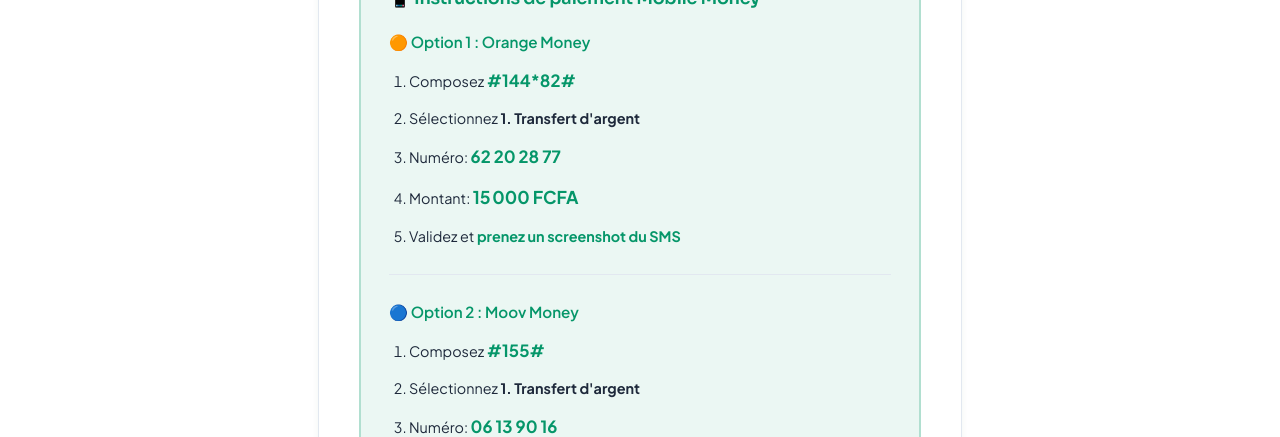
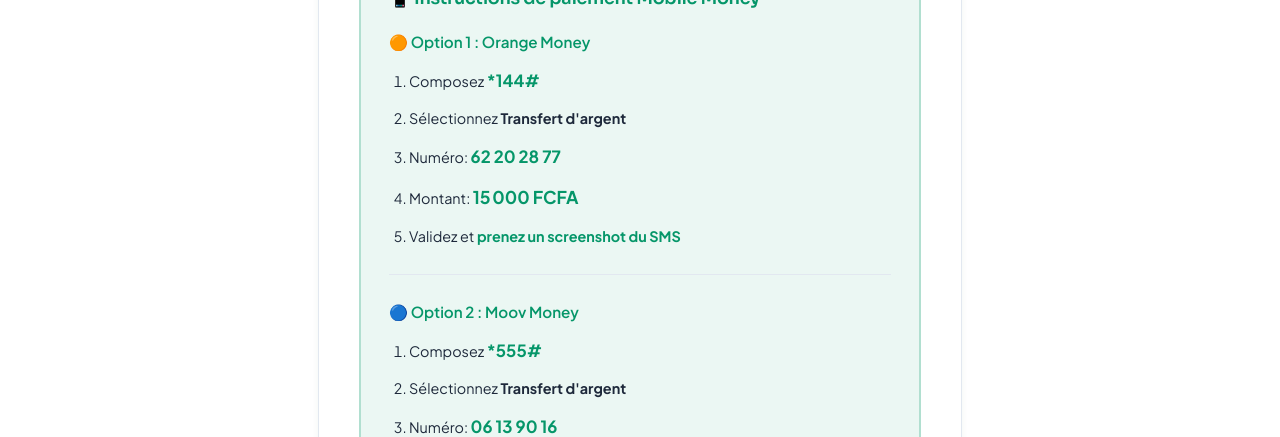
Before and after one commit to zida2/wend-kabre-bf, a Next.js app: page /paiement-ocr in a window 1280 px wide. Shown: the part 515-952 px from the top of the page. Built offline with nearby package versions, Linux system fonts and the light colour scheme; no server answers; the database is empty; sample sign-in values are in the browser's storage.

Commit message:
fix: correction codes USSD Orange et Moov Money
- Orange Money: *144# (au lieu de #144*82#)
- Moov Money: *555# (au lieu de #155#)
- Simplification: 'Transfert d argent' au lieu de '1. Transfert...'

Les codes USSD sont maintenant corrects selon les standards burkinabè

```diff
--- a/src/app/(client)/paiement-ocr/page.js
+++ b/src/app/(client)/paiement-ocr/page.js
@@ -182,10 +182,10 @@
                       fontSize: '0.9rem'
                     }}>
                       <li style={{ marginBottom: '10px' }}>
-                        Composez <strong style={{ color: 'var(--primary)', fontSize: '1.05rem' }}>#144*82#</strong>
+                        Composez <strong style={{ color: 'var(--primary)', fontSize: '1.05rem' }}>*144#</strong>
                       </li>
                       <li style={{ marginBottom: '10px' }}>
-                        Sélectionnez <strong>1. Transfert d'argent</strong>
+                        Sélectionnez <strong>Transfert d'argent</strong>
                       </li>
                       <li style={{ marginBottom: '10px' }}>
                         Numéro: <strong style={{ color: 'var(--primary)', fontSize: '1.05rem' }}>62 20 28 77</strong>
@@ -211,10 +211,10 @@
                       fontSize: '0.9rem'
                     }}>
                       <li style={{ marginBottom: '10px' }}>
-                        Composez <strong style={{ color: 'var(--primary)', fontSize: '1.05rem' }}>#155#</strong>
+                        Composez <strong style={{ color: 'var(--primary)', fontSize: '1.05rem' }}>*555#</strong>
                       </li>
                       <li style={{ marginBottom: '10px' }}>
-                        Sélectionnez <strong>1. Transfert d'argent</strong>
+                        Sélectionnez <strong>Transfert d'argent</strong>
                       </li>
                       <li style={{ marginBottom: '10px' }}>
                         Numéro: <strong style={{ color: 'var(--primary)', fontSize: '1.05rem' }}>06 13 90 16</strong>
```
